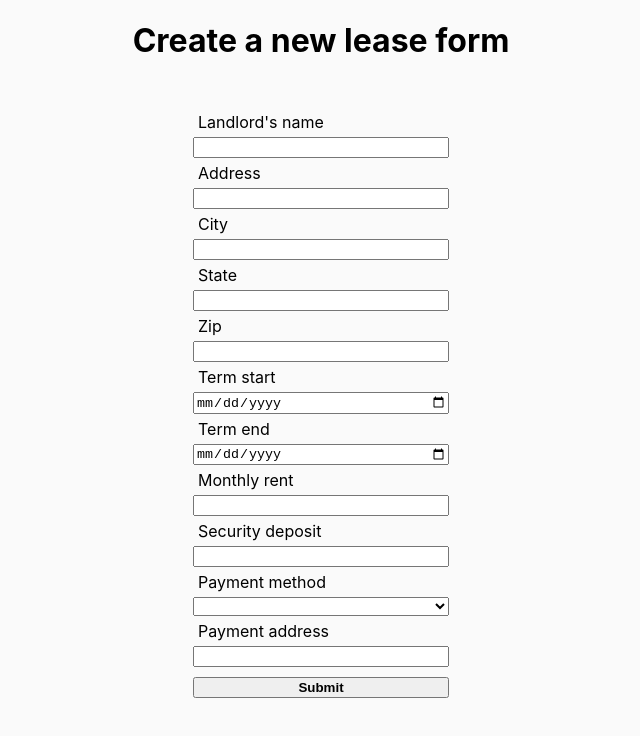
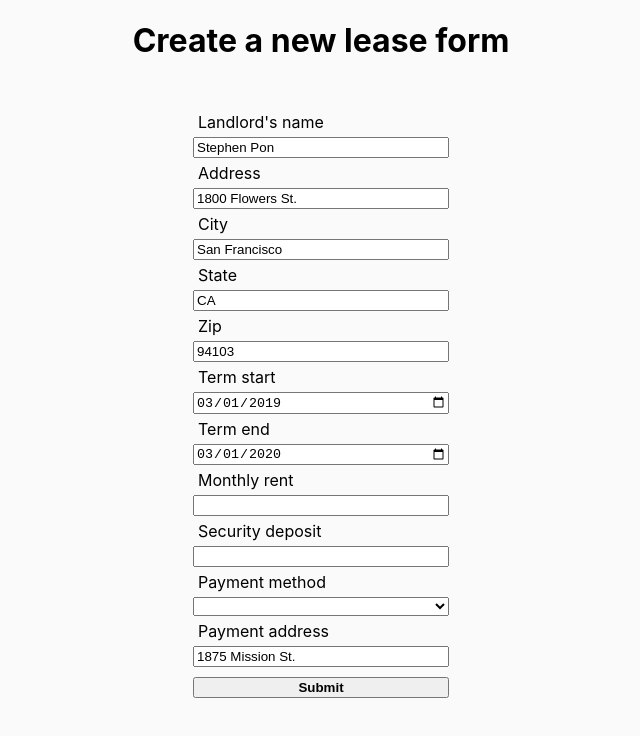
Before and after one commit to stephen-pon/ourterms, a React (Create React App) app: page /lease/create in a window 1280 px wide. Shown: the top 736 px of the page, without its empty margins (319-959 px from the left). Built offline with nearby package versions, Linux system fonts and the light colour scheme.

Commit message:
pres magic

```diff
--- a/src/components/Lease/LeaseConfirm/Sidebar/Sidebar.js
+++ b/src/components/Lease/LeaseConfirm/Sidebar/Sidebar.js
@@ -81,10 +81,10 @@ class Sidebar extends PureComponent {
           <ListItem>Pets</ListItem>
           <form className={classes.choiceGroup}>
             <span className={classes.choice}>
-              <input type='radio' name='pets'></input> Yes
+              <input type='radio' name='pets' onClick={addPets}></input> Yes
             </span>
             <span className={classes.choice}>
-              <input type='radio' name='pets' onClick={addPets}></input> No
+              <input type='radio' name='pets'></input> No
             </span>
           </form>
           <ListItem>Smoking</ListItem>
--- a/src/components/Lease/LeaseCreate/LeaseCreate.js
+++ b/src/components/Lease/LeaseCreate/LeaseCreate.js
@@ -117,37 +117,37 @@ class LeaseCreate extends PureComponent {
             <label className={classes.label}>
               Landlord's name
             </label>
-            <input type='text' onChange={this.editLandlord.bind(this)} />
+            <input type='text' value='Stephen Pon' onChange={this.editLandlord.bind(this)} />
 
             <label className={classes.label}>
               Address
             </label>
-            <input type='text' onChange={this.editAddress.bind(this)} />
+            <input type='text' value='1800 Flowers St.' onChange={this.editAddress.bind(this)} />
 
             <label className={classes.label}>
               City
           </label>
-            <input type='text' onChange={this.editCity.bind(this)} />
+            <input type='text' value='San Francisco' onChange={this.editCity.bind(this)} />
 
             <label className={classes.label}>
               State
           </label>
-            <input type='text' onChange={this.editState.bind(this)} />
+            <input type='text' value='CA' onChange={this.editState.bind(this)} />
 
             <label className={classes.label}>
               Zip
           </label>
-            <input type='text' onChange={this.editZip.bind(this)} />
+            <input type='text' value='94103' onChange={this.editZip.bind(this)} />
 
             <label className={classes.label}>
               Term start
           </label>
-            <input type='date' onChange={this.editTermStart.bind(this)} />
+            <input type='date' value='2019-03-01' onChange={this.editTermStart.bind(this)} />
 
             <label className={classes.label}>
               Term end
           </label>
-            <input type='date' onChange={this.editTermEnd.bind(this)} />
+            <input type='date' value='2020-03-01' onChange={this.editTermEnd.bind(this)} />
 
             <label className={classes.label}>
               Monthly rent
@@ -172,7 +172,7 @@ class LeaseCreate extends PureComponent {
             <label className={classes.label}>
               Payment address
           </label>
-            <input type='text' onChange={this.editPaymentAddress.bind(this)} />
+            <input type='text' value='1875 Mission St.' onChange={this.editPaymentAddress.bind(this)} />
             <label className={classes.label}>
             </label>
             <button style={{ fontWeight: 'bold' }}> Submit</button>
--- a/src/store/lease.reducer.js
+++ b/src/store/lease.reducer.js
@@ -57,8 +57,8 @@ const initialState = {
     }
   },
 
-  landlord: '',
-  address: '',
+  landlord: 'Stephen Pon',
+  address: '1800 Flowers St.',
   city: '',
   state: '',
   zip: '',
```
